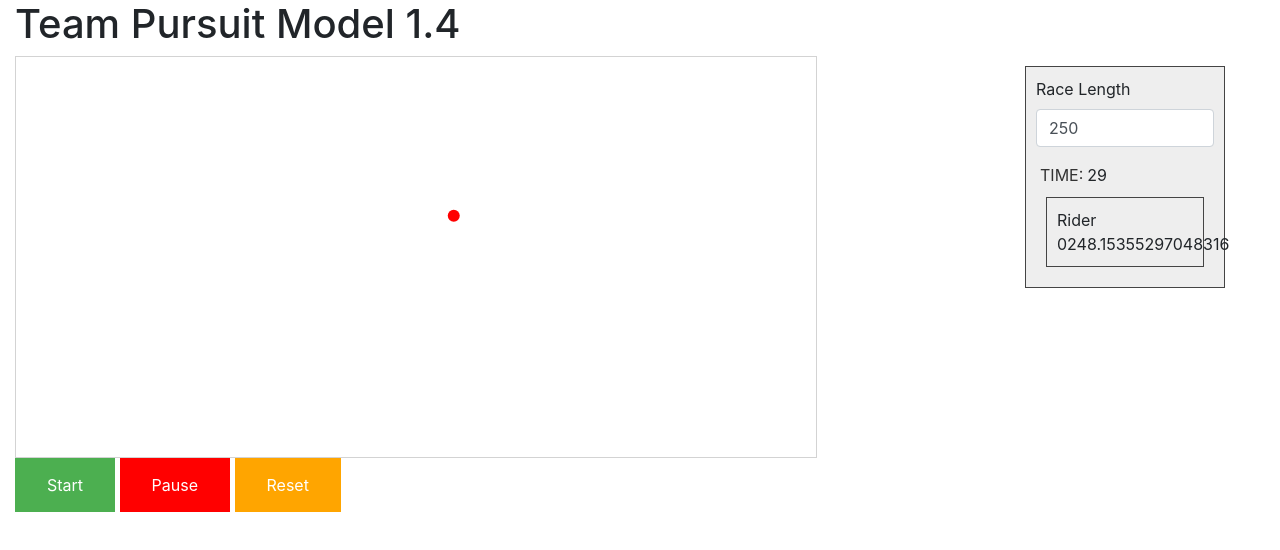
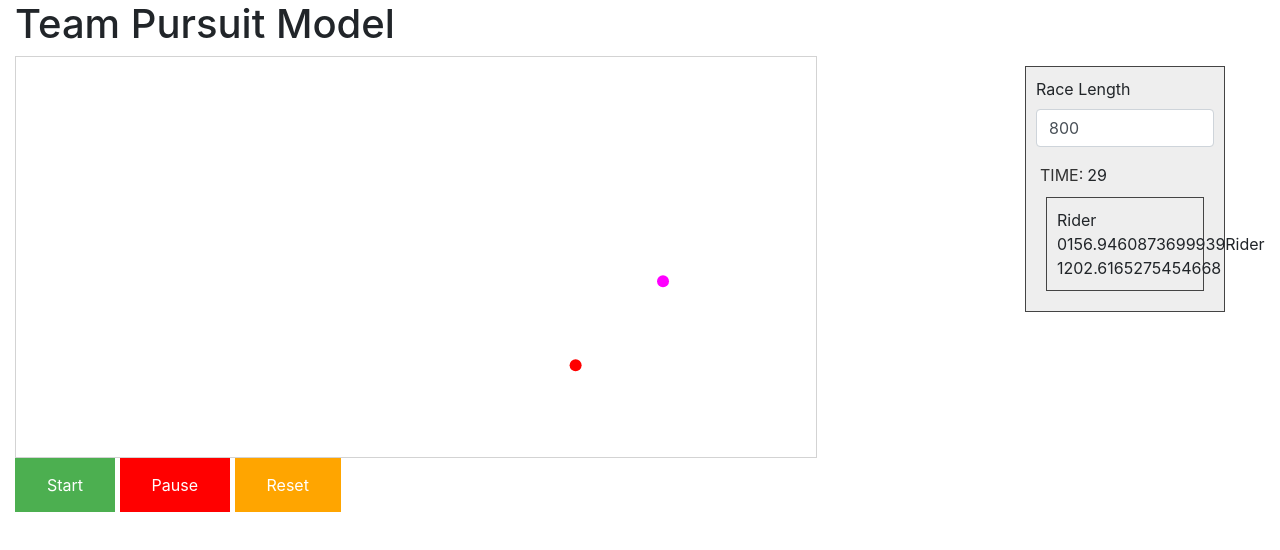
Before and after one commit to aramicon/TeamPursuitModel, a plain HTML site: page model3.html in a window 1280 px wide. Both pictures are taken after a click on the element "Start". Drawn offline with Linux system fonts and the light colour scheme.

Commit message:
slow progress, breaks with 2 riders

```diff
--- a/model3.html
+++ b/model3.html
@@ -10,7 +10,7 @@
   <body>
     <div class="container-fluid">
 
-        <h1>Team Pursuit Model 1.4</h1>
+        <h1>Team Pursuit Model</h1>
         <canvas id="bikeCanvas" width="800" height="400" style="border:1px solid #d3d3d3;">
           Your browser does not support the HTML5 canvas tag.</canvas>
           <div class="race_info">
--- a/model3.js
+++ b/model3.js
@@ -3,11 +3,8 @@ let c = document.getElementById("bikeCanvas");
 // let riders_info =  document.getElementById("riders_info");
 let ctx = c.getContext("2d");
 
-let raceClicker = null;
 
-let standardCost = 1;
 
-let pause = false;
 
 let settings={
   radius:100,
@@ -17,25 +14,23 @@ let settings={
   vis_scale:5,
   track_centre_x:400,
   track_centre_y:200,
-  race_bend_distance:0
+  race_bend_distance:0,
+  start_position_offset:20
 }
 
 let race = {
-  distance:250,
-  start_order:[0],
+  distance:800,
+  start_order:[0,1],
   riders: [],
   race_clock:0,
   race_instructions:[],
   current_distance_of_finish_rider:0,
-  distance_covered:0,
-  bend_centre_x:0,
-
-
+  bend_centre_x:0
 }
 
 let riders = [
   {name:'Chris',
-  threshold_power:300,
+  threshold_power:120,
   endurance:8,
   burst_power:9,
   burst_endurance:2,
@@ -52,12 +47,37 @@ let riders = [
   straight_distance_travelled:0,
   bend_distance_travelled :0,
   distance_this_step:0,
-  acceleration_this_step:0
-
-  }
+  acceleration_this_step:0,
+  start_offset:0,
+  distance_this_step_remaining:0,
+  current_bend_angle:0,
+  distance_covered:0
+  },
+  {name:'Bob',
+  threshold_power:200,
+  endurance:8,
+  burst_power:9,
+  burst_endurance:2,
+  starting_energy:100,
+  current_energy:100,
+  current_position_x:0,
+  current_position_y:0,
+  starting_position_x:0,
+  starting_position_y:0,
+  current_track_position:'',
+  mass:75,
+  velocity:0,
+  color:'#ff00ff',
+  straight_distance_travelled:0,
+  bend_distance_travelled :0,
+  distance_this_step:0,
+  acceleration_this_step:0,
+  start_offset:0,
+  distance_this_step_remaining:0,
+  current_bend_angle:0,
+  distance_covered:0
+}
 ]
-
-let theta = 0;
 
   $('#input_race_length').val(race.distance);
 
@@ -73,23 +93,37 @@ function addRiderDisplay(){
     $("#riders_info" ).append("<span>Rider " + i + "</span><span id='rider_distance_"+i+"'></span>" );
   }
 }
-function startRace(){
+
+function load_race(){
   //set up the race using the riders given
   // use the given order
+  ctx.clearRect(0, 0, c.width, c.height);
   race.riders = [];
+  console.log("race.start_order.length "+race.start_order.length)
   for(i = 0;i<race.start_order.length;i++){
+    console.log("rider position " + i  )
+
     rider = riders[race.start_order[i]]
-    rider.starting_position_x = settings.track_centre_x;
+    rider.start_offset = i*settings.start_position_offset;
+    rider.starting_position_x = settings.track_centre_x + (rider.start_offset)*settings.vis_scale ;
     rider.starting_position_y = settings.track_centre_y - (settings.track_bend_radius*settings.vis_scale);
     rider.current_position_x = rider.starting_position_x;
     rider.current_position_y = rider.starting_position_y;
     rider.current_track_position = 'start';
+    rider.current_bend_angle=0;
+
+    ctx.arc(rider.current_position_x, rider.current_position_y, 6, 0, 2 * Math.PI);
+    ctx.fillStyle = rider.color;
+    ctx.fill();
+
     race.riders.push(rider);
-    //console.log("Start " + rider.name + " at position " + race.start_order[i]);
-    addRiderDisplay();
+    console.log("Start " + rider.name + " at position " + race.start_order[i] + " with start offset of " + rider.start_offset);
+
+
+
 
   }
-  let theta = 0;
+  addRiderDisplay();
 
   race.bend_centre_x = 0;
   rider.distance_this_step = 0;
@@ -101,15 +135,13 @@ function startRace(){
     race.distance = input_race_length;
   }
 
-
+}
+function startRace(){
+  pause = false;
   moveRace();
-
 }
 
 function moveRace(){
-  let x = 0;
-  let y = 0;
-
 
   race.race_clock++;
   $("#race_info_clock").text(race.race_clock);
@@ -119,49 +151,43 @@ function moveRace(){
   //move the riders and update the time
   for(i=0;i<race.riders.length;i++){
     rider = race.riders[i];
-    ctx.beginPath();
-
     //work out how far the rider can go in this time step
 
     rider.acceleration_this_step = Math.sqrt(rider.threshold_power/(2*rider.mass*race.race_clock));
     rider.velocity += rider.acceleration_this_step;
     rider.distance_this_step = rider.velocity;
 
-    console.log("acceleration at time " + race.race_clock + " seconds  =  " + rider.acceleration_this_step + " new velocity is " + rider.velocity);
-
-
+    console.log("Rider "+ rider.name + " acceleration at time " + race.race_clock + " seconds  =  " + rider.acceleration_this_step + " new velocity is " + rider.velocity);
 
     //if on a straight just keep going in that direction
     //may need to break a distance covered down into parts (e.g. going from bend to straight)
-    let distance_this_step_remaining = rider.distance_this_step;
+    rider.distance_this_step_remaining = rider.distance_this_step;
 
-    while(distance_this_step_remaining > 0){
-      let distance_this_step_segment = distance_this_step_remaining;
-      let current_distance =  race.distance_covered;
+    while(rider.distance_this_step_remaining > 0){
+      let distance_this_step_segment =   rider.distance_this_step_remaining;
+      let current_distance =  rider.distance_covered;
       if (rider.current_track_position == 'start'){
-        if (rider.straight_distance_travelled + distance_this_step_segment <= (settings.track_straight_length/2)){
+        if (rider.straight_distance_travelled + distance_this_step_segment <= ((settings.track_straight_length/2) + rider.start_offset)){
           //can do full step on straight
           rider.straight_distance_travelled += distance_this_step_segment;
           rider.current_position_x -= distance_this_step_segment*settings.vis_scale;
-          race.distance_covered+=distance_this_step_segment;
-          distance_this_step_remaining = 0;
-          console.log("Travel full distance "+distance_this_step_segment+" on start straight to (" + rider.current_position_x + "," + rider.current_position_y + ") distance_this_step_remaining = " + distance_this_step_remaining   )
+          rider.distance_covered+=distance_this_step_segment;
+          rider.distance_this_step_remaining = 0;
+          console.log("Travel full distance "+distance_this_step_segment+" on start straight to (" + rider.current_position_x + "," + rider.current_position_y + ")   rider.distance_this_step_remaining = " +   rider.distance_this_step_remaining  + " with start offset of " + rider.start_offset  )
         }
         else{
-          distance_this_step_segment =  (settings.track_straight_length/2) - rider.straight_distance_travelled;
+          distance_this_step_segment =  (settings.track_straight_length/2 + rider.start_offset) - rider.straight_distance_travelled;
           rider.straight_distance_travelled += distance_this_step_segment;
           rider.current_position_x -= distance_this_step_segment*settings.vis_scale;
-          race.distance_covered+=distance_this_step_segment;
-          distance_this_step_remaining -= distance_this_step_segment;
+          rider.distance_covered+=distance_this_step_segment;
+          rider.distance_this_step_remaining -= distance_this_step_segment;
           //rest of segment is on the bend
           rider.current_track_position = 'bend1';
           race.bend_centre_x = rider.current_position_x
           //console.log("race.bend_centre_x="+race.bend_centre_x);
-            console.log("Travel partial distance, "+distance_this_step_segment+" of "+rider.distance_this_step+" on start straight to (" + rider.current_position_x + "," + rider.current_position_y + ") distance_this_step_remaining" +distance_this_step_remaining )
-          theta=90;
+          console.log("Travel partial distance, "+distance_this_step_segment+" of "+rider.distance_this_step+" on start straight to (" + rider.current_position_x + "," + rider.current_position_y + ")   rider.distance_this_step_remaining " +   rider.distance_this_step_remaining + " with start offset of " + rider.start_offset  )
+          rider.current_bend_angle=90;
         }
-
-          //console.log("On start straight (" + rider.current_position_x + "," + rider.current_position_y + ")"  )
 
       }
       else if (  rider.current_track_position == 'bend1') {
@@ -169,30 +195,29 @@ function moveRace(){
         if ((rider.bend_distance_travelled + distance_this_step_segment) <= settings.race_bend_distance){
           //can do whole segment on bend
           rider.bend_distance_travelled+=distance_this_step_segment;
-          theta +=((distance_this_step_segment*settings.vis_scale*360)/(2*Math.PI*settings.track_bend_radius*settings.vis_scale));
-          race.distance_covered+=distance_this_step_segment;
-          rider.current_position_x = race.bend_centre_x + Math.cos((theta*Math.PI)/180)*settings.track_bend_radius*settings.vis_scale;
-          rider.current_position_y = settings.track_centre_y - Math.sin((theta*Math.PI)/180)*settings.track_bend_radius*settings.vis_scale;
-          distance_this_step_remaining = 0;
-          console.log("Travel full distance "+distance_this_step_segment+" on bend 1 to (" + rider.current_position_x + "," + rider.current_position_y + ")"  )
+          rider.current_bend_angle +=((distance_this_step_segment*settings.vis_scale*360)/(2*Math.PI*settings.track_bend_radius*settings.vis_scale));
+          rider.distance_covered+=distance_this_step_segment;
+          rider.current_position_x = race.bend_centre_x + Math.cos((rider.current_bend_angle*Math.PI)/180)*settings.track_bend_radius*settings.vis_scale;
+          rider.current_position_y = settings.track_centre_y - Math.sin((rider.current_bend_angle*Math.PI)/180)*settings.track_bend_radius*settings.vis_scale;
+          rider.distance_this_step_remaining = 0;
+          console.log("Travel full distance "+distance_this_step_segment+" on bend 1 to (" + rider.current_position_x + "," + rider.current_position_y + ") rider.current_bend_angle angle "  + rider.current_bend_angle  )
         }
         else{
           // some distance on the bend then 0 or more on the straight
           let distance_on_bend = settings.race_bend_distance - rider.bend_distance_travelled;
 
-          theta +=((distance_on_bend*settings.vis_scale*360)/(2*Math.PI*settings.track_bend_radius*settings.vis_scale));
-          rider.bend_distance_travelled+=distance_on_bend;
-          race.distance_covered+=distance_on_bend;
-          distance_this_step_remaining -= distance_on_bend;
-          rider.current_position_x = race.bend_centre_x + Math.cos((theta*Math.PI)/180)*settings.track_bend_radius*settings.vis_scale;
-          rider.current_position_y = settings.track_centre_y - Math.sin((theta*Math.PI)/180)*settings.track_bend_radius*settings.vis_scale;
-
+          rider.current_bend_angle +=((distance_on_bend*settings.vis_scale*360)/(2*Math.PI*settings.track_bend_radius*settings.vis_scale));
+        //  rider.bend_distance_travelled+=distance_on_bend;
+          rider.distance_covered+=distance_on_bend;
+          rider.distance_this_step_remaining -= distance_on_bend;
+          rider.current_position_x = race.bend_centre_x + Math.cos((rider.current_bend_angle*Math.PI)/180)*settings.track_bend_radius*settings.vis_scale;
+          rider.current_position_y = settings.track_centre_y - Math.sin((rider.current_bend_angle*Math.PI)/180)*settings.track_bend_radius*settings.vis_scale;
           //rider is now on straight2
-          theta = 0;
+          rider.current_bend_angle = 0;
           rider.current_track_position = 'straight2';
           rider.straight_distance_travelled = 0;
           rider.bend_distance_travelled = 0;
-          console.log("Travel partial distance, "+distance_on_bend+" of "+distance_this_step_segment + " on bend 1 to (" + rider.current_position_x + "," + rider.current_position_y + ")"  )
+          console.log("Travel partial distance, "+distance_on_bend+" of "+distance_this_step_segment + " on bend 1 to (" + rider.current_position_x + "," + rider.current_position_y + ") rider.current_bend_angle angle " + rider.current_bend_angle  )
         }
       }
       else if (rider.current_track_position == 'straight2') {
@@ -201,22 +226,22 @@ function moveRace(){
           //can do full step on straight
           rider.straight_distance_travelled += distance_this_step_segment;
           rider.current_position_x += distance_this_step_segment*settings.vis_scale;
-          race.distance_covered+=distance_this_step_segment;
-          distance_this_step_remaining = 0;
-          console.log("Travel full distance "+distance_this_step_segment+" on  straight 2 to (" + rider.current_position_x + "," + rider.current_position_y + ") distance_this_step_remaining = " + distance_this_step_remaining   )
+          rider.distance_covered+=distance_this_step_segment;
+          rider.distance_this_step_remaining = 0;
+          console.log("Travel full distance "+distance_this_step_segment+" on  straight 2 to (" + rider.current_position_x + "," + rider.current_position_y + ")   rider.distance_this_step_remaining = " +   rider.distance_this_step_remaining   )
         }
         else{
           distance_this_step_segment =  settings.track_straight_length - rider.straight_distance_travelled;
           rider.straight_distance_travelled += distance_this_step_segment;
           rider.current_position_x += distance_this_step_segment*settings.vis_scale;
-          race.distance_covered+=distance_this_step_segment;
-          distance_this_step_remaining -= distance_this_step_segment;
+          rider.distance_covered+=distance_this_step_segment;
+          rider.distance_this_step_remaining -= distance_this_step_segment;
           //rest of segment goes on to bend 2
           rider.current_track_position = 'bend2';
           race.bend_centre_x = rider.current_position_x
           //console.log("race.bend_centre_x="+race.bend_centre_x);
-          console.log("Travel partial distance, "+distance_this_step_segment+" of "+rider.distance_this_step+" on straight 2 to (" +rider.current_position_x + "," + rider.current_position_y + ") distance_this_step_remaining" +distance_this_step_remaining )
-          theta=270;
+          console.log("Travel partial distance, "+distance_this_step_segment+" of "+rider.distance_this_step+" on straight 2 to (" +rider.current_position_x + "," + rider.current_position_y + ")   rider.distance_this_step_remaining" +   rider.distance_this_step_remaining )
+          rider.current_bend_angle=270;
         }
       }
       else if (rider.current_track_position == 'bend2') {
@@ -224,28 +249,25 @@ function moveRace(){
         if ((rider.bend_distance_travelled + distance_this_step_segment) <= settings.race_bend_distance){
           //can do whole segment on bend
           rider.bend_distance_travelled+=distance_this_step_segment;
-          theta +=((distance_this_step_segment*settings.vis_scale*360)/(2*Math.PI*settings.track_bend_radius*settings.vis_scale));
-          race.distance_covered+=distance_this_step_segment;
-          rider.current_position_x = race.bend_centre_x + Math.cos((theta*Math.PI)/180)*settings.track_bend_radius*settings.vis_scale;
-          rider.current_position_y = settings.track_centre_y - Math.sin((theta*Math.PI)/180)*settings.track_bend_radius*settings.vis_scale;
-          distance_this_step_remaining = 0;
-          rider.bend_distance_travelled = 0;
+          rider.current_bend_angle +=((distance_this_step_segment*settings.vis_scale*360)/(2*Math.PI*settings.track_bend_radius*settings.vis_scale));
+          rider.distance_covered+=distance_this_step_segment;
+          rider.current_position_x = race.bend_centre_x + Math.cos((rider.current_bend_angle*Math.PI)/180)*settings.track_bend_radius*settings.vis_scale;
+          rider.current_position_y = settings.track_centre_y - Math.sin((rider.current_bend_angle*Math.PI)/180)*settings.track_bend_radius*settings.vis_scale;
+          rider.distance_this_step_remaining = 0;
           console.log("Travel full distance "+distance_this_step_segment+" on bend 2 to (" + rider.current_position_x + "," + rider.current_position_y + ")"  )
         }
         else{
           // some distance on the bend then 0 or more on the straight
           let distance_on_bend = settings.race_bend_distance - rider.bend_distance_travelled;
-
-          theta +=((distance_on_bend*settings.vis_scale*360)/(2*Math.PI*settings.track_bend_radius*settings.vis_scale));
-          rider.bend_distance_travelled+=distance_on_bend;
-          race.distance_covered+=distance_on_bend;
-          distance_this_step_remaining -= distance_on_bend;
-
-          rider.current_position_x = race.bend_centre_x + Math.cos((theta*Math.PI)/180)*settings.track_bend_radius*settings.vis_scale;
-          rider.current_position_y = settings.track_centre_y - Math.sin((theta*Math.PI)/180)*settings.track_bend_radius*settings.vis_scale;
+          rider.current_bend_angle +=((distance_on_bend*settings.vis_scale*360)/(2*Math.PI*settings.track_bend_radius*settings.vis_scale));
+          rider.distance_covered+=distance_on_bend;
+          rider.distance_this_step_remaining -= distance_on_bend;
+          rider.current_position_x = race.bend_centre_x + Math.cos((rider.current_bend_angle*Math.PI)/180)*settings.track_bend_radius*settings.vis_scale;
+          rider.current_position_y = settings.track_centre_y - Math.sin((rider.current_bend_angle*Math.PI)/180)*settings.track_bend_radius*settings.vis_scale;
 
           //rider is now on straight2
-          theta = 0;
+          rider.current_bend_angle = 0;
+          rider.bend_distance_travelled= 0;
           rider.current_track_position = 'straight1';
           rider.straight_distance_travelled = 0;
           console.log("Travel partial distance, "+distance_on_bend+" of "+distance_this_step_segment + " on bend 2 to (" + rider.current_position_x + "," + rider.current_position_y + ")"  )
@@ -256,29 +278,27 @@ function moveRace(){
             //can do full step on straight
             rider.straight_distance_travelled += distance_this_step_segment;
             rider.current_position_x -= distance_this_step_segment*settings.vis_scale;
-            race.distance_covered+=distance_this_step_segment;
-            distance_this_step_remaining = 0;
-            console.log("Travel full distance "+distance_this_step_segment+" on  straight 1 to (" + rider.current_position_x + "," + rider.current_position_y + ") distance_this_step_remaining = " + distance_this_step_remaining   )
+            rider.distance_covered+=distance_this_step_segment;
+            rider.distance_this_step_remaining = 0;
+            console.log("Travel full distance "+distance_this_step_segment+" on  straight 1 to (" + rider.current_position_x + "," + rider.current_position_y + ")   rider.distance_this_step_remaining = " +   rider.distance_this_step_remaining   )
           }
           else{
             distance_this_step_segment =  settings.track_straight_length - rider.straight_distance_travelled;
             rider.straight_distance_travelled += distance_this_step_segment;
             rider.current_position_x -= distance_this_step_segment*settings.vis_scale;
-            race.distance_covered+=distance_this_step_segment;
-            distance_this_step_remaining -= distance_this_step_segment;
+            rider.distance_covered+=distance_this_step_segment;
+            rider.distance_this_step_remaining -= distance_this_step_segment;
             //rest of segment goes on to bend 2
             rider.current_track_position = 'bend1';
             race.bend_centre_x = rider.current_position_x
             //console.log("race.bend_centre_x="+race.bend_centre_x);
-            console.log("Travel partial distance, "+distance_this_step_segment+" of "+rider.distance_this_step+" on straight 1 to (" +rider.current_position_x + "," + rider.current_position_y + ") distance_this_step_remaining" +distance_this_step_remaining )
-            theta=90;
+            console.log("Travel partial distance, "+distance_this_step_segment+" of "+rider.distance_this_step+" on straight 1 to (" +rider.current_position_x + "," + rider.current_position_y + ")   rider.distance_this_step_remaining" +   rider.distance_this_step_remaining )
+            rider.current_bend_angle=90;
           }
       }
-       $("#rider_distance_"+i).text(race.distance_covered);
+       $("#rider_distance_"+i).text(rider.distance_covered);
     }
-
-
-
+    ctx.beginPath();
     ctx.arc(rider.current_position_x, rider.current_position_y, 6, 0, 2 * Math.PI);
     ctx.fillStyle = rider.color;
     ctx.fill();
@@ -286,7 +306,7 @@ function moveRace(){
   }
 
 
-  if (race.distance_covered < race.distance && pause == false){
+  if (rider.distance_covered < race.distance && pause == false){
     setTimeout(
       function(){
         moveRace();
@@ -298,7 +318,6 @@ function moveRace(){
 }
 
 function stopRace(){
-//  clearInterval(raceClicker);
   if(pause==false){
     pause = true;
   }
@@ -307,21 +326,7 @@ function stopRace(){
 
 function resetRace(){
   console.log("RESETTING RACE")
-  race.race_clock = 0;
-  race.distance_covered = 0;
-    for(j = 0; j < race.riders.length;j++){
-      rider = race.riders[j];
-      rider.current_position_x = rider.starting_position_x;
-      rider.current_position_y = rider.starting_position_y;
-      rider.current_track_position = 'start';
-      rider.acceleration_this_step = 0;
-      rider.velocity = 0;
-      rider.distance_this_step = 0;
-      rider.bend_distance_travelled = 0;
-      rider.straight_distance_travelled
-     }
-     pause = false;
-    //race.currentPosition = 0;
-    ctx.clearRect(0, 0, c.width, c.height);
-    //startRace();
+  load_race()
 }
+
+load_race();
```
